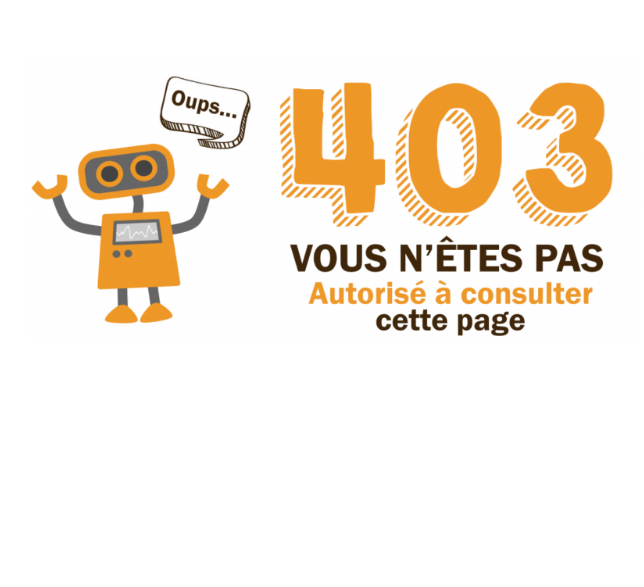
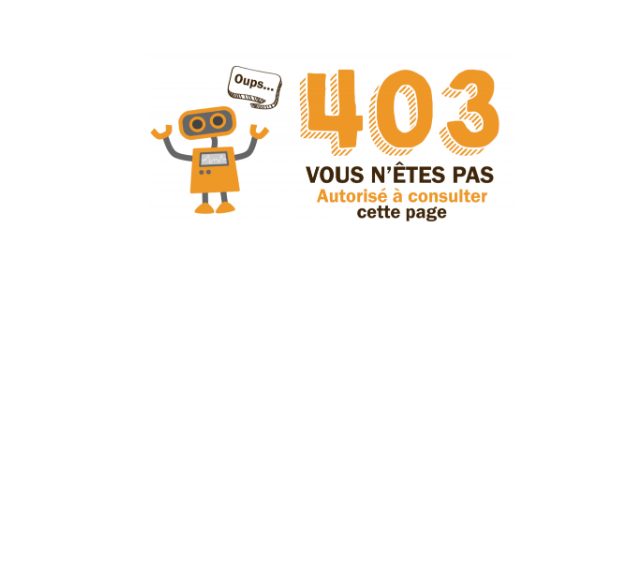
Before and after one commit to kevin-briand/ProjetSortir, a Symfony app: template templates/bundles/TwigBundle/Exception/error403.html.twig in a window 1280 px wide. Shown: the part 100-687 px from the top of the page, without its empty margins (311-955 px from the left). Run offline with Twig, Linux system fonts and the light colour scheme; the template is opened without the code that fills it, so the values that code supplies are empty; some libraries are stand-ins or nearby versions.

Commit message:
Réduction de la largeur de l'image, suppression de la hauteur(ajustement dynamique suivant la largeur) (#50)

```diff
--- a/public/app.css
+++ b/public/app.css
@@ -114,6 +114,5 @@ footer {
 }
 
 .erreurs {
-    height: 50%;
-    width: 50%;
+    width: 30%;
 }
```
